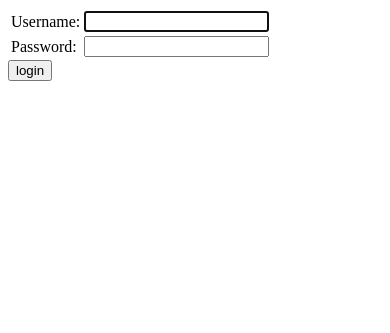
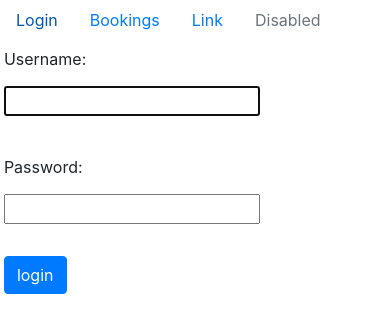
Before and after one commit to alright0/learn_meeting_room, a Django app: page /login/ in a window 390 px wide. Shown: the top 333 px of the page. Run offline with Django 4.2, Linux system fonts and the light colour scheme.

Commit message:
bootstrap navbar

```diff
--- a/meeting_room/booking_system/templates/booking_system/base.html
+++ b/meeting_room/booking_system/templates/booking_system/base.html
@@ -1,12 +1,27 @@
 <!DOCTYPE html>
 <html lang="en">
+
 <head>
     <meta charset="UTF-8">
-    <meta http-equiv="X-UA-Compatible" content="IE=edge">
-    <meta name="viewport" content="width=device-width, initial-scale=1.0">
+    <link rel="stylesheet" href="https://cdn.jsdelivr.net/npm/bootstrap@4.3.1/dist/css/bootstrap.min.css"
+        integrity="sha384-ggOyR0iXCbMQv3Xipma34MD+dH/1fQ784/j6cY/iJTQUOhcWr7x9JvoRxT2MZw1T" crossorigin="anonymous">
     <title>Booking_app</title>
 </head>
+
 <body>
+
     {% block content %}
     {% endblock %}
+
+    <script src="https://code.jquery.com/jquery-3.3.1.slim.min.js"
+        integrity="sha384-q8i/X+965DzO0rT7abK41JStQIAqVgRVzpbzo5smXKp4YfRvH+8abtTE1Pi6jizo"
+        crossorigin="anonymous"></script>
+    <script src="https://cdn.jsdelivr.net/npm/popper.js@1.14.7/dist/umd/popper.min.js"
+        integrity="sha384-UO2eT0CpHqdSJQ6hJty5KVphtPhzWj9WO1clHTMGa3JDZwrnQq4sF86dIHNDz0W1"
+        crossorigin="anonymous"></script>
+    <script src="https://cdn.jsdelivr.net/npm/bootstrap@4.3.1/dist/js/bootstrap.min.js"
+        integrity="sha384-JjSmVgyd0p3pXB1rRibZUAYoIIy6OrQ6VrjIEaFf/nJGzIxFDsf4x0xIM+B07jRM"
+        crossorigin="anonymous"></script>
 </body>
+
+</html>
--- a/meeting_room/booking_system/templates/booking_system/login.html
+++ b/meeting_room/booking_system/templates/booking_system/login.html
@@ -2,33 +2,56 @@
 
 {% block content %}
 
-  {% if form.errors %}
-    <p>Your username and password didn't match. Please try again.</p>
-  {% endif %}
+<ul class="nav">
+  <li class="nav-item">
+    <a class="nav-link active" href="/login">Login</a>
+  </li>
+  <li class="nav-item">
+    <a class="nav-link" href="/booking_system/t_booking_list">Bookings</a>
+  </li>
+  <li class="nav-item">
+    <a class="nav-link" href="#">Link</a>
+  </li>
+  <li class="nav-item">
+    <a class="nav-link disabled" href="#">Disabled</a>
+  </li>
+</ul>
 
-  {% if next %}
-    {% if user.is_authenticated %}
-      <p>Your account doesn't have access to this page. To proceed,
-      please login with an account that has access.</p>
-    {% else %}
-      <p>Please login to see this page.</p>
-    {% endif %}
-  {% endif %}
+<div style="margin-left: 1%;">
 
   <form method="post" action="">
     {% csrf_token %}
-    <table>
-      <tr>
-        <td>{{ form.username.label_tag }}</td>
-        <td>{{ form.username }}</td>
-      </tr>
-      <tr>
-        <td>{{ form.password.label_tag }}</td>
-        <td>{{ form.password }}</td>
-      </tr>
-    </table>
-    <input type="submit" value="login">
+    <div class="form-group row">
+      <label for="InputUsername" class="col-sm-2 col-form-label">{{ form.username.label_tag }}</label>
+      <div class="col-sm-10">
+        <p id="InputUsername" placeholder="Enter Username">{{ form.username }}</p>
+      </div>
+    </div>
+    <div class="form-group row">
+      <label for="InputPassword" class="col-sm-2 col-form-label">{{ form.password.label_tag }}</label>
+      <div class="col-sm-10">
+        <p id="InputPassword" placeholder="Enter Password">{{ form.password }}</p>
+      </div>
+    </div>
+    <input type="submit" class="btn btn-primary" value="login">
     <input type="hidden" name="next" value="{{ next }}">
   </form>
 
+</div>
+
+{% if form.errors %}
+<div style="margin-left: 1%;">
+  <p class="text-danger">Your username and password didn't match. Please try again.</p>
+</div>
+{% endif %}
+
+{% if next %}
+{% if user.is_authenticated %}
+<p>Your account doesn't have access to this page. To proceed,
+  please login with an account that has access.</p>
+{% else %}
+<p>Please login to see this page.</p>
+{% endif %}
+{% endif %}
+
 {% endblock %}
```
Also changed, not shown: meeting_room/booking_system/templates/booking_system/t_booking_list.html (+20 -0 lines).
